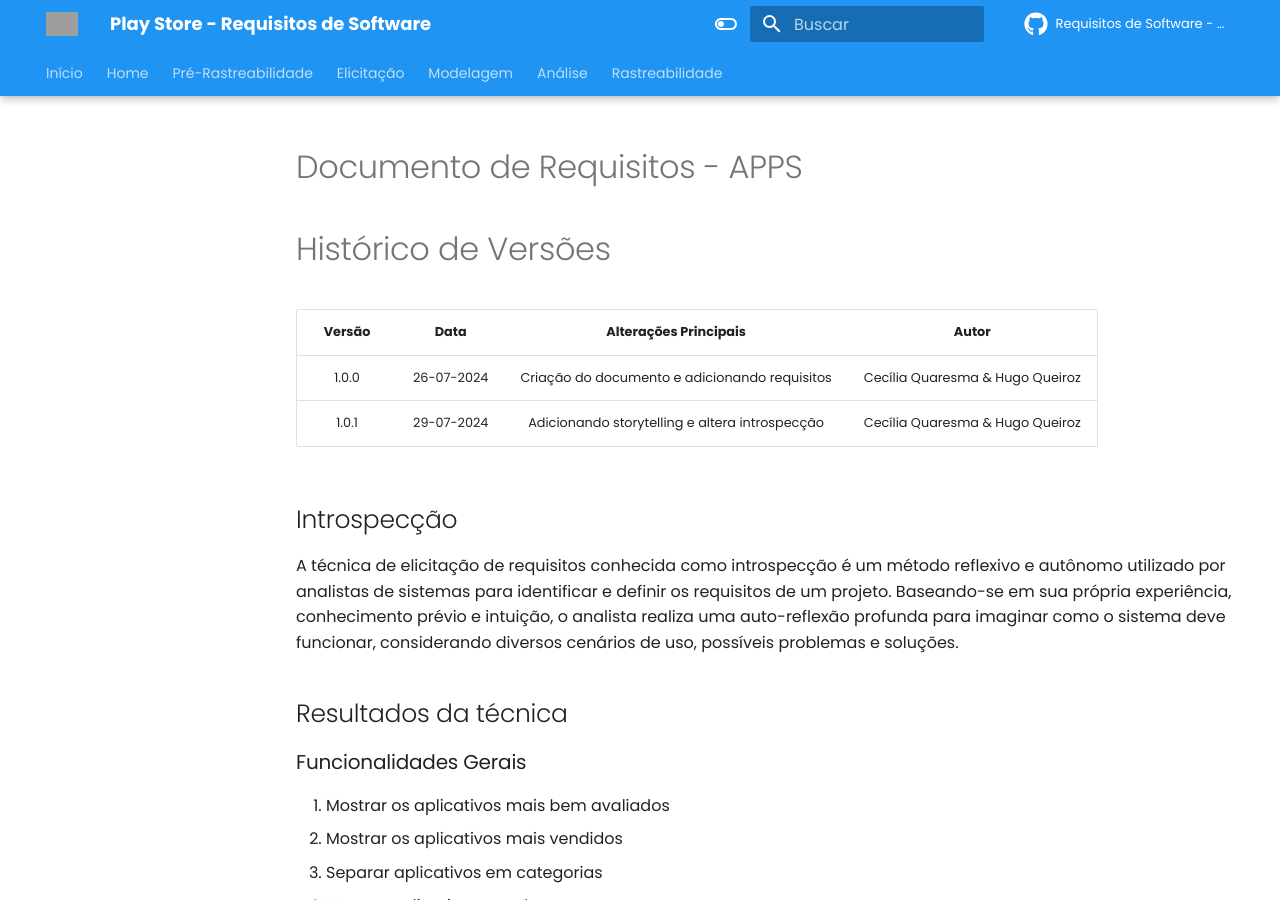
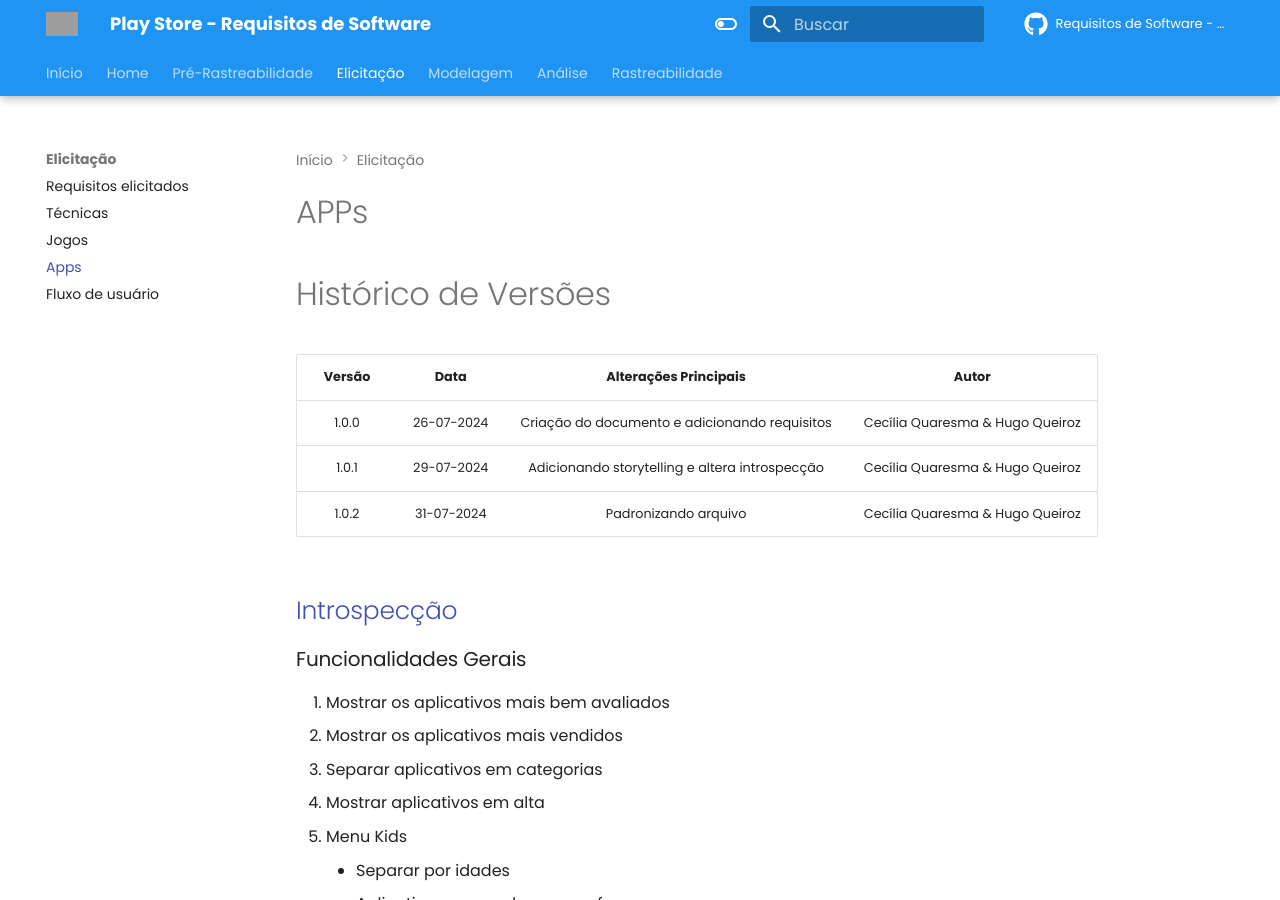
Before and after one commit to artrsousa1/req2024-1, an MkDocs documentation site: the page built from docs/elicitacao/apps.md, in a window 1280 px wide and 900 px high. Built offline with MkDocs 1.6.1 and Material for MkDocs 9.7.7, drawn with Linux system fonts in a browser that asks for light colours; comment, search, counter and statistics services are not loaded; some of the changed text lies outside the part shown; grey boxes are pictures that could not be loaded.

Commit message:
docs:Corrige estrutura dos arquivos e muda foto do storytelling
Co-authored-by: Cecilia Quaresma <ceciquaresma2014@gmail.com>

```diff
--- a/docs/elicitacao/elicitacaoAPP.md
+++ b/docs/elicitacao/apps.md
@@ -1,4 +1,4 @@
-# Documento de Requisitos - APPS
+# APPs
 
 # Histórico de Versões
 
@@ -6,15 +6,10 @@
 | :--: | :--: | :--: | :--: |
 | 1.0.0 | 26-07-2024 | Criação do documento e adicionando requisitos | Cecília Quaresma & Hugo Queiroz |
 | 1.0.1 | 29-07-2024 | Adicionando storytelling e altera introspecção | Cecília Quaresma & Hugo Queiroz |
+| 1.0.2 | 31-07-2024 | Padronizando arquivo | Cecília Quaresma & Hugo Queiroz |
 
-## Introspecção
+## [Introspecção](tecnicas.md## Introspecção)
 
-A técnica de elicitação de requisitos conhecida como introspecção é um método reflexivo e autônomo utilizado por
-analistas de sistemas para identificar e definir os requisitos de um projeto. Baseando-se em sua própria experiência,
-conhecimento prévio e intuição, o analista realiza uma auto-reflexão profunda para imaginar como o sistema deve funcionar,
-considerando diversos cenários de uso, possíveis problemas e soluções.
-
-## Resultados da técnica
 
 ### Funcionalidades Gerais
 
@@ -79,11 +74,7 @@
 29. Filtrar aplicativos
 
 
-## Storytelling
-
-Storytelling na elicitação de requisitos é uma técnica que utiliza narrativas para capturar e comunicar os requisitos de um sistema de forma mais clara e envolvente. Em vez de apenas listar especificações técnicas, o storytelling incorpora histórias e cenários que ilustram como o sistema será usado na prática. Isso ajuda a criar um entendimento mais profundo e compartilhado entre as partes interessadas, como desenvolvedores, clientes e usuários finais.
-
-## Resultados da técnica
+## [Storytelling](tecnicas.md## Storytelling)
 
 **Personagens**: Dona Maria é uma senhora aposentada de 75 anos, que deseja baixar o aplicativo do Sabin para conferir os resultados de seus exames. Ela apresenta dificuldades de locomoção, por isso seria mais fácil se pudesse olhar os exames pelo celulaar, ao invés de fazer outra visita ao laboratório.
 
@@ -99,7 +90,7 @@
 
 **Possível solução**: O app deveria possuir um tutorial básico para usuários novos, ou usuários com menos experiência com tecnologia, destacando a barra de pesquisa e as abas de categorias recomendadas.
 
-![Exemplo1](storytelling1.png)
+![Exemplo1](../assets/imagens/storytelling_maria_apps.png)
 
 ## Requisitos elicitados
 
```
Also changed, not shown: docs/assets/imagens/storytelling_maria_apps.png (added).
